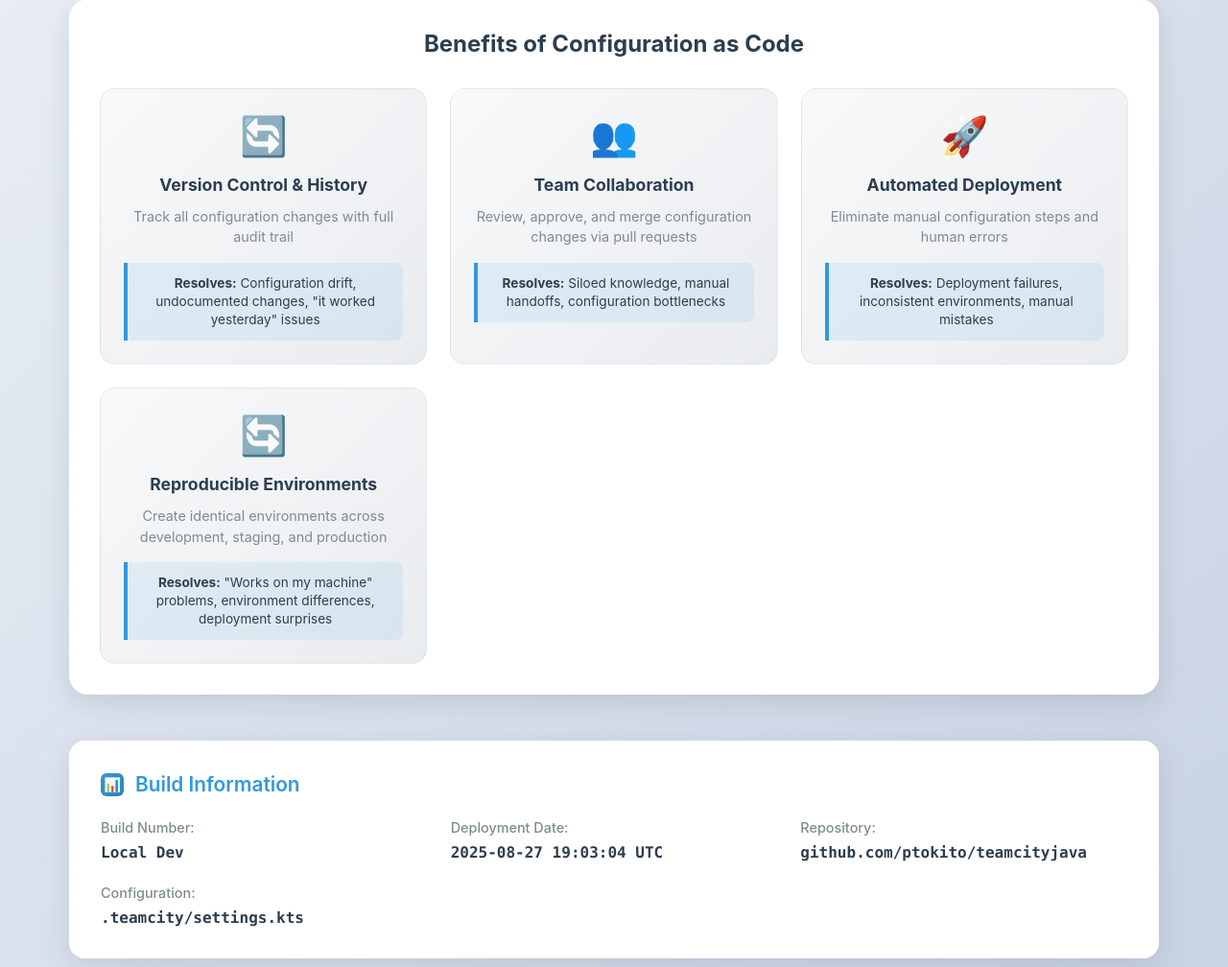
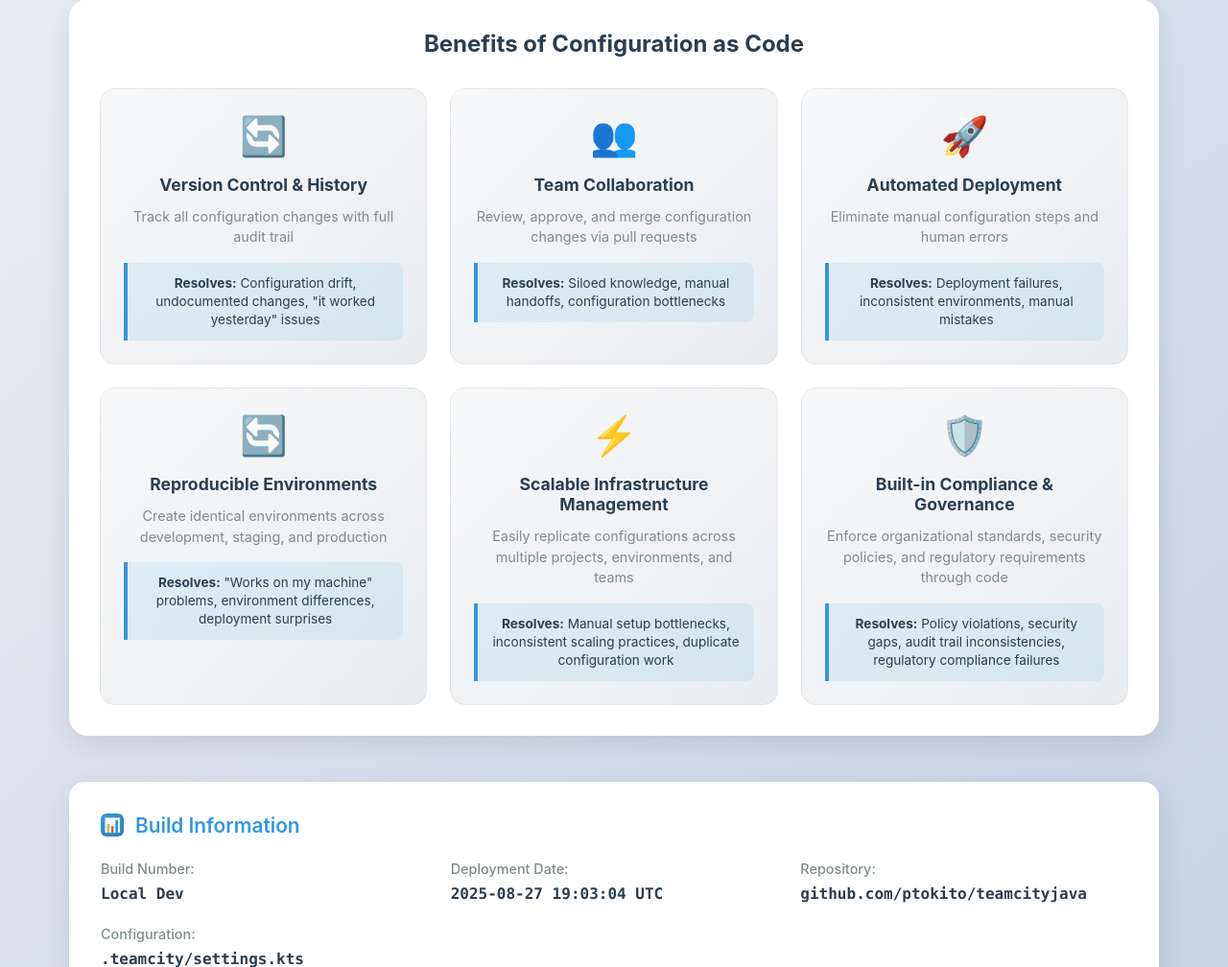
Before and after one commit to ptokito/teamOKITO, a Flask app: page / in a window 1280 px wide. Shown: the part 931-1939 px from the top of the page at 96% size. Run offline with Flask 3, Linux system fonts and the light colour scheme.

Commit message:
Add two new benefits: Scalable Infrastructure Management and Built-in Compliance & Governance

```diff
--- a/templates/index.html
+++ b/templates/index.html
@@ -559,6 +559,24 @@
                             <strong>Resolves:</strong> "Works on my machine" problems, environment differences, deployment surprises
                         </div>
                     </div>
+
+                    <div class="benefit-card">
+                        <div class="benefit-icon">⚡</div>
+                        <h3 class="benefit-name">Scalable Infrastructure Management</h3>
+                        <p class="benefit-desc">Easily replicate configurations across multiple projects, environments, and teams</p>
+                        <div class="benefit-solves">
+                            <strong>Resolves:</strong> Manual setup bottlenecks, inconsistent scaling practices, duplicate configuration work
+                        </div>
+                    </div>
+
+                    <div class="benefit-card">
+                        <div class="benefit-icon">🛡️</div>
+                        <h3 class="benefit-name">Built-in Compliance & Governance</h3>
+                        <p class="benefit-desc">Enforce organizational standards, security policies, and regulatory requirements through code</p>
+                        <div class="benefit-solves">
+                            <strong>Resolves:</strong> Policy violations, security gaps, audit trail inconsistencies, regulatory compliance failures
+                        </div>
+                    </div>
                 </div>
             </div>
         </div>
```
